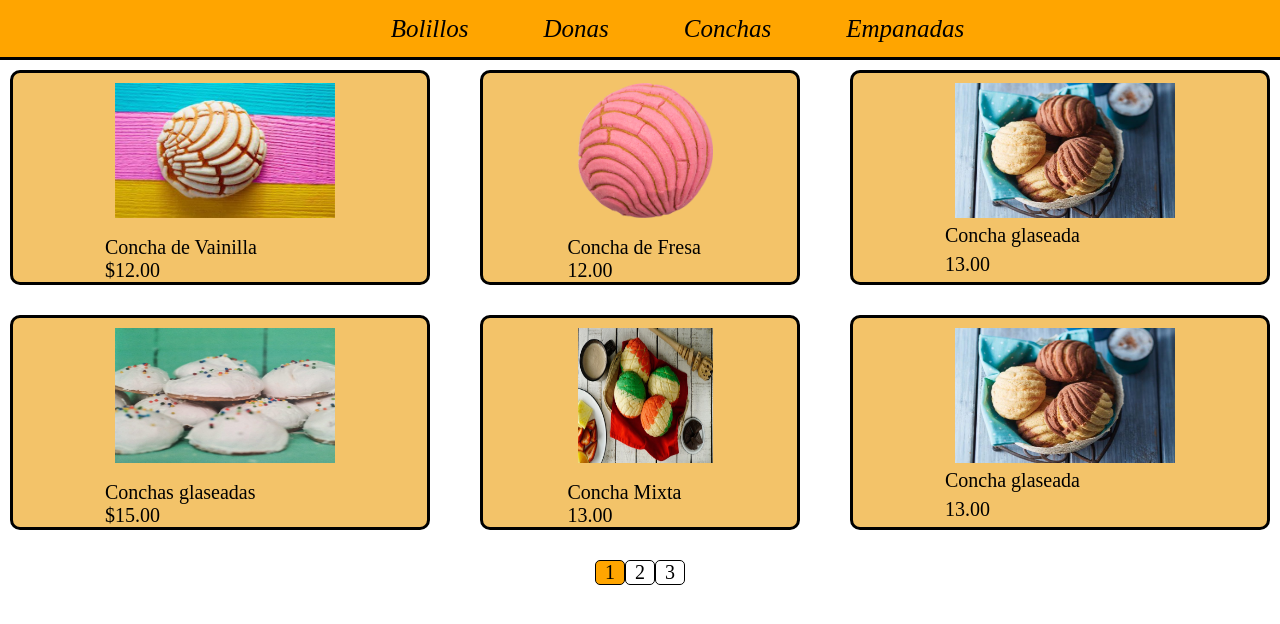
After one commit to JackDLC327/INTEGRADORA-3C, a PHP site: page /Bolillos.php in a window 1280 px wide. The commit adds this page. Shown: the top 624 px of the page. Run offline with PHP 8.4, Linux system fonts and the light colour scheme.

Commit message:
Vista de la categoria Conchas

```diff
--- /dev/null
+++ b/Bolillos.php
@@ -0,0 +1,45 @@
+<?php include ("templates/cabeza.php");?>
+<div class="Fila-1">
+    <div class="ejemplo1">
+    <img src="img/Concha.jpg" alt="" class="Concha">
+    <br>
+    <p>Concha de Vainilla</p>
+    <p>$12.00 </p>
+    </div>
+    <div class="ejemplo2">
+    <img src="img/PANOVO-Concha-2.png" alt="">
+    <br>
+    <p>Concha de Fresa</p>
+    <p>12.00</p>
+    </div>
+    <div class="ejemplo3">
+    <img src="img/Conchas2.jpg" alt="" class="Concha">
+    <p>Concha glaseada</p>
+    <p>13.00</p>
+    </div>
+</div>
+<div class="Fila-2">
+    <div class="ejemplo1">
+    <img src="img/Conchas3.jpg" alt="" class="Concha">
+    <br>
+    <p>Conchas glaseadas</p>
+    <p>$15.00 </p>
+    </div>
+    <div class="ejemplo2">
+    <img src="img/Conchas4.jpg" alt="">
+    <br>
+    <p>Concha Mixta</p>
+    <p>13.00</p>
+    </div>
+    <div class="ejemplo3">
+    <img src="img/Conchas2.jpg" alt="" class="Concha">
+    <p>Concha glaseada</p>
+    <p>13.00</p>
+    </div>
+</div>
+<div class="paginas">
+    <p class="p1">1</p>
+    <p class="p2">2</p>
+    <p class="p3">3</p>
+</div>
+<?php include ("templates/pie.php");?>
--- /dev/null
+++ b/Conchas.php
@@ -0,0 +1,3 @@
+<?php include ("templates/cabeza.php");?>
+<h1>Conchas</h1>
+<?php include ("templates/pie.php");?>
--- /dev/null
+++ b/Donas.php
@@ -0,0 +1,3 @@
+<?php include ("templates/cabeza.php");?>
+<h1>Donas</h1>
+<?php include ("templates/pie.php");?>
--- /dev/null
+++ b/Empanadas.php
@@ -0,0 +1,3 @@
+<?php include("templates/cabeza.php");?>
+<h1>Empanadas</h1>
+<?php include("templates/pie.php");?>
--- /dev/null
+++ b/Index.php
@@ -0,0 +1,3 @@
+<?php include ("templates/cabeza.php");?>
+<div><h1>hola</h1></div>
+<?php include ("templates/pie.php");?>
--- a/estilo/style.css
+++ b/estilo/style.css
@@ -10,9 +10,12 @@ body
 }
 .barra
 {
+    display: flex;
+    justify-content: center;
     background-color: orange;
     height: 60px;
     width: 100vw;
+    border-bottom: 3px solid black;
 }
 nav ul li
 {
@@ -41,9 +44,73 @@ p
 }
 img
 {
-    width: 35px;
-    height: 35px;
-    margin-top: 12px;
-    margin-right: 10px;
-    float: right;
+    width: 135px;
+    height: 135px;
+    margin-top: 10px;
+    margin-left: 10px ;
+
 }
+
+.Fila-1{
+    display: flex;
+    justify-content: space-between;
+    padding-top: 10px;
+    padding-left: 10px;
+    padding-right: 10px;
+
+}
+.Fila-2{
+    display: flex;
+    justify-content: space-between;
+    padding-top: 30px;
+    padding-left: 10px;
+    padding-right: 10px;
+}
+
+.ejemplo1{
+    display: grid;
+    justify-content: center;
+    width: 420px;
+    border-radius: 10px;
+    border: 3px solid black;
+    background-color: rgb(243, 195, 105);
+}
+.ejemplo2{
+    display: grid;
+    justify-content: center;
+    width: 320px;
+    border-radius: 10px;
+    border: 3px solid black;
+    background-color: rgb(243, 195, 105);
+}
+
+.ejemplo3{
+    display: grid;
+    justify-content: center;
+    width: 420px;
+    border-radius: 10px;
+    border: 3px solid black;
+    background-color: rgb(243, 195, 105);
+}
+
+.Concha{
+    width: 220px;
+}
+
+.paginas{
+    display: flex;
+    justify-content: center;
+    align-content: center;
+    padding-top: 30px;
+}
+
+.paginas p {
+    border-radius: 5px;
+    border: 1px solid black;
+    width: 30px;
+    text-align: center;
+}
+
+.p1{
+    background-color: orange;
+}
--- a/templates/cabeza.php
+++ b/templates/cabeza.php
@@ -13,7 +13,6 @@
                 <li><a href="donas.php">Donas</a></li>
                 <li><a href="conchas.php">Conchas</a></li>
                 <li><a href="empanadas.php">Empanadas</a></li>
-                <a href="login.php"><img src="img/perfil.png"></a>
             </ul>
         </div>
     </nav>
```
Also changed, not shown: login.php (deleted, +0 -19 lines), img/Concha.jpg (added), img/Conchas2.jpg (added), img/Conchas3.jpg (added), img/Conchas4.jpg (added), img/PANOVO-Concha-2.png (added).
